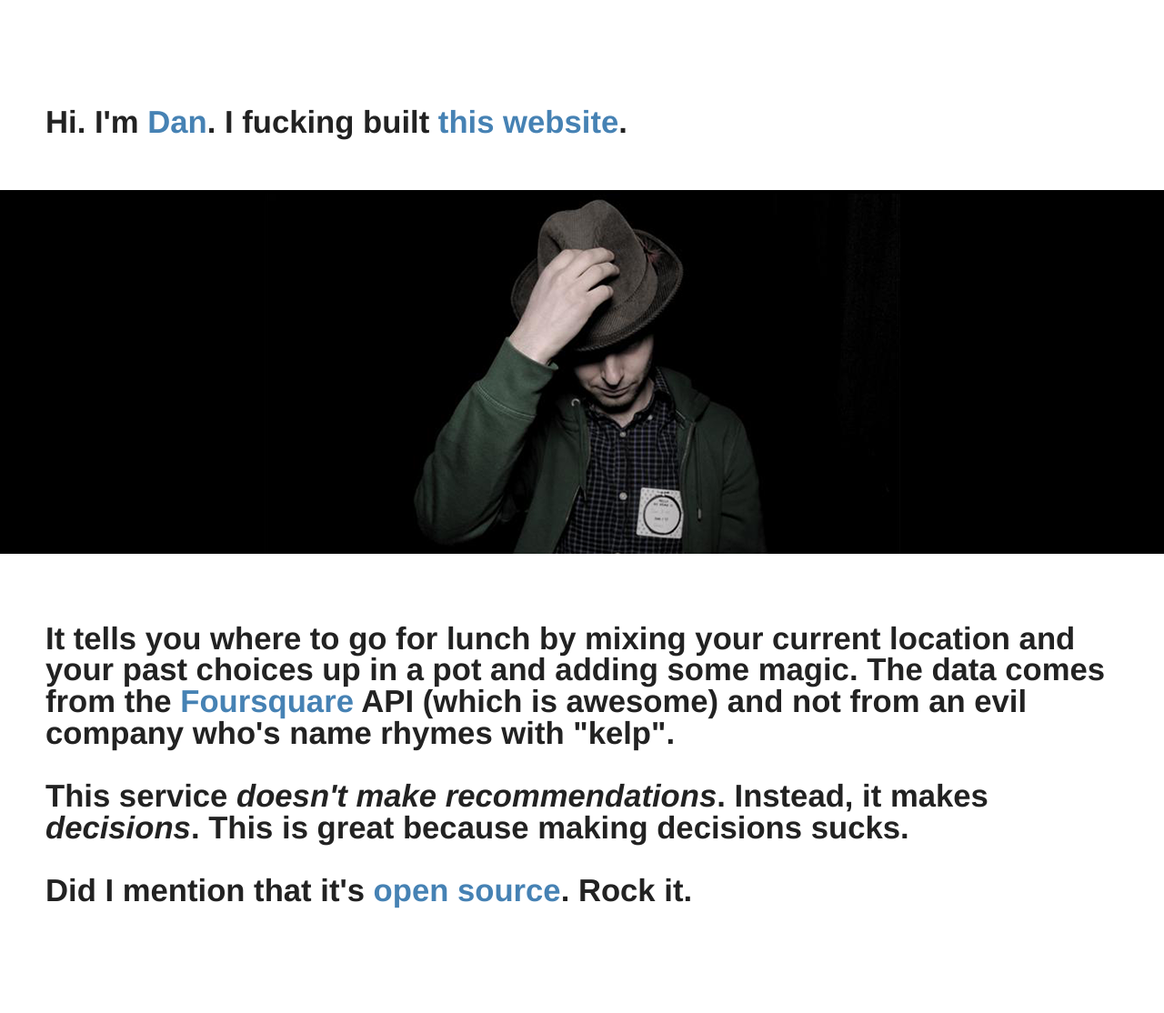
After one commit to dfm/wtfisforlunch.com, a Python web app: template wtf/templates/about.html in a window 1280 px wide. The commit adds this page. Shown: the whole page at 91% size. Run offline with Jinja, Linux system fonts and the light colour scheme; the template is opened without the code that fills it, so the values that code supplies are empty.

Commit message:
adding about page and license

```diff
--- /dev/null
+++ b/wtf/templates/about.html
@@ -0,0 +1,46 @@
+{% extends "base.html" %}
+
+{% block hextra %}
+
+<style>
+
+#photo-of-me {
+    content: "";
+    display: block;
+    width: 100%;
+    height: 400px;
+    margin: 40px 0;
+    background-position: center;
+    background-color: black;
+    background-repeat: no-repeat;
+    background-image: url('{{ url_for("static", filename="about/me2.png") }}');
+}
+
+</style>
+
+{% endblock %}
+
+{% block content %}
+
+<div id="supertitle">Hi. I'm <a href="http://dan.iel.fm">Dan</a>. I fucking
+    built <a href="{{ url_for("index") }}">this website</a>.</div>
+
+<div id="photo-of-me"></div>
+<img src="">
+
+<div id="subtitle" style="display: block;">
+    It tells you where to go for lunch by mixing your current location and
+    your past choices up in a pot and adding some magic. The data comes from
+    the <a href="https://foursquare.com">Foursquare</a> API (which is awesome)
+    and not from an evil company who's name rhymes with "kelp".<br><br>
+    This service <i>doesn't make recommendations</i>. Instead, it makes
+    <i>decisions</i>. This is great because making decisions sucks.<br><br>
+    Did I mention that it's
+    <a href="https://github.com/dfm/wtfisforlunch.com">open source</a>.
+    Rock it.
+</div>
+
+{% endblock %}
+
+{% block scripts %}
+{% endblock %}
--- a/wtf/templates/index.html
+++ b/wtf/templates/index.html
@@ -74,8 +74,10 @@
 
 
 <div id="footer">
-    {% if user %}<a href="{{ url_for("logout") }}">Log the fuck out.</a>
-    {% else %}<a href="{{ url_for("login") }}">Log the fuck in.</a>{% endif %}
+    {% if user %}<a href="{{ url_for("logout") }}">Log the fuck out</a>
+    or <a href="{{ url_for("about") }}">read about WTF this is</a>.
+    {% else %}Why don't you <a href="{{ url_for("login") }}">log the fuck in</a>
+    or <a href="{{ url_for("about") }}">read about WTF this is</a>?{% endif %}
 </div>
 
 {% endblock %}
```
Also changed, not shown: wtf/__init__.py (+8 -0 lines), wtf/static/about/me2.png (added), 1 other file.
